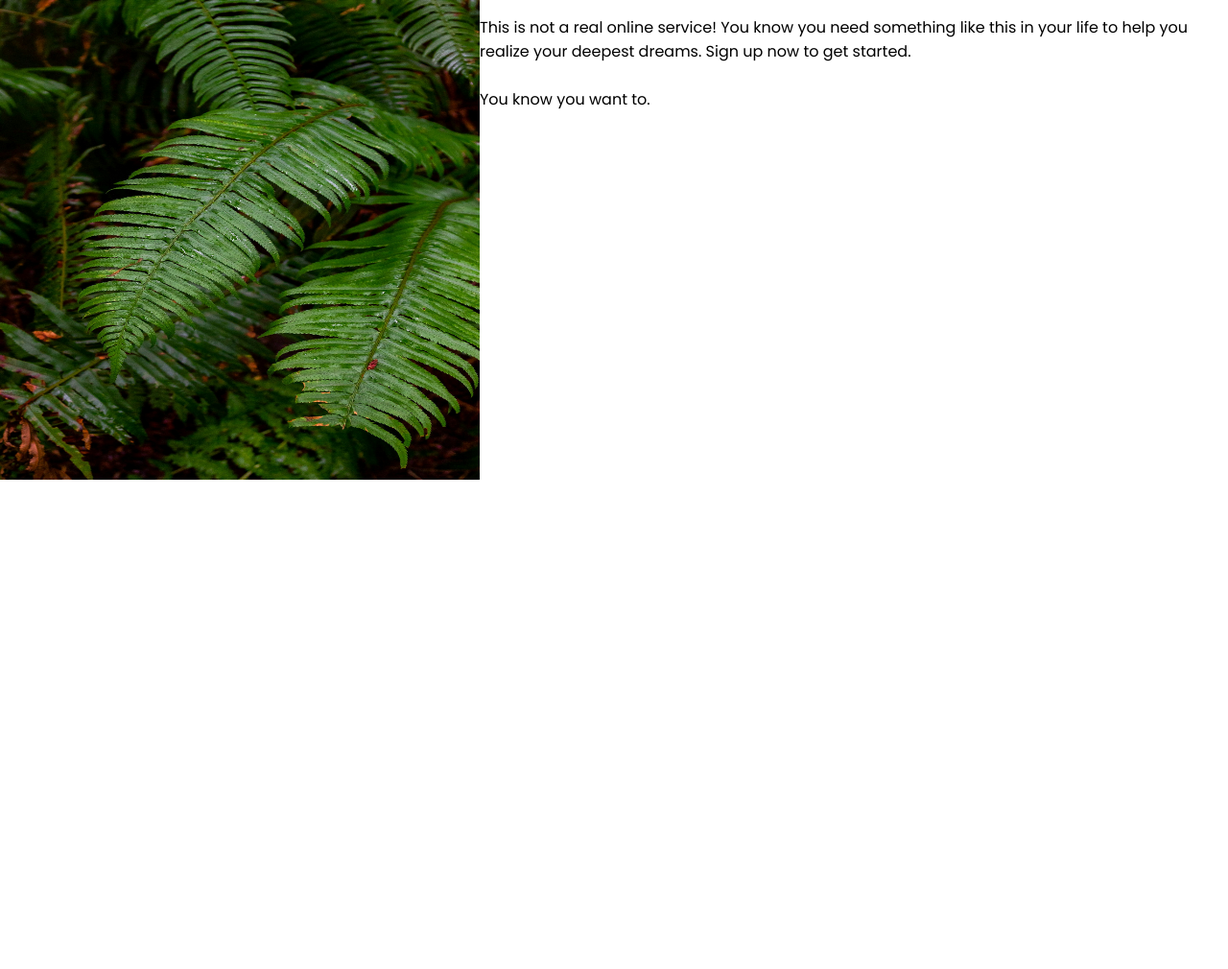
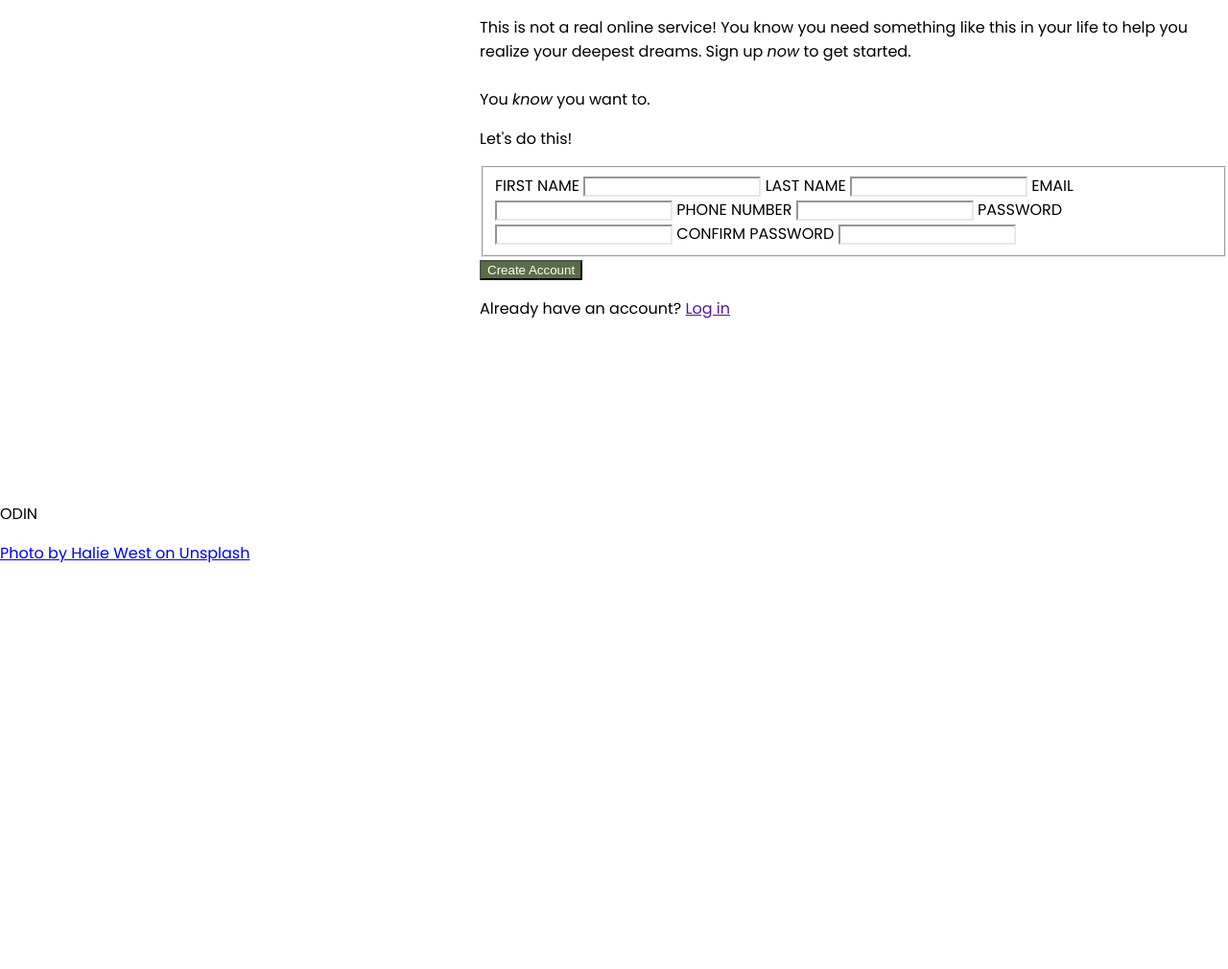
Before and after one commit to araujoviana/odin-signup-form, a plain HTML site: page index.html in a window 1280 px wide. Shown: the top 1010 px of the page at 96% size. After the commit the page ends 800 px from the top, so only its background shows below. Drawn offline with Linux system fonts and the light colour scheme; a web font is replaced by a local one.

Commit message:
Tweak input forms

```diff
--- a/index.html
+++ b/index.html
@@ -15,7 +15,7 @@
 <body>
     <div class="whole-website">
         <div class="left-cosmetic">
-            <img src="images/halie-west-25xggax4bSA-unsplash.jpg" alt="Photo of plants by Halie West on Unsplash">
+             <!-- <img src="images/halie-west-25xggax4bSA-unsplash.jpg" alt="Photo of plants by Halie West on Unsplash" class="plant-image"> -->
             <div class="odin-logo">
                 <img src="images/odin-lined.png" alt="odin logo" class="odin-image">
                 <p class="odin-text">ODIN</p>
@@ -27,12 +27,40 @@
                 <p class="description-text">
                     This is not a real online service! You know you need something
                     like this in your life to help you realize your deepest dreams.
-                    Sign up now to get started.
+                    Sign up <em>now</em> to get started.
                     <br><br>
-                    You know you want to.
+                    You <em>know</em> you want to.
                 </p>
             </div>
             <div class="form-area">
+
+                <p>Let's do this!</p>
+
+                <form action="" method="post">
+                    <fieldset>
+                        <label for="form-first-name">FIRST NAME</label>
+                        <input type="text" name="first-name" id="form-first-name">
+
+                        <label for="form-last-name">LAST NAME</label>
+                        <input type="text" name="first-name" id="form-first-name">
+
+                        <label for="form-email">EMAIL</label>
+                        <input type="email" name="form-email" id="form-email">
+
+                        <label for="form-telephone">PHONE NUMBER</label>
+                        <input type="tel" name="form-telephone" id="form-telephone">
+
+                        <label for="form-password">PASSWORD</label>
+                        <input type="password" name="form-password" id="form-password" class="error">
+
+                        <label for="form-confirm-password">CONFIRM PASSWORD</label>
+                        <input type="password" name="form-confirm-password" id="form-confirm-password" class="error">
+                    </fieldset>
+
+                    <button type="submit">Create Account</button>
+
+                    <p>Already have an account? <a href="">Log in</a></p>
+                </form>
 
             </div>
         </div>
--- a/styles/styles.css
+++ b/styles/styles.css
@@ -11,3 +11,18 @@ img {
     width: 500px;
     height: 500px;
 }
+
+
+button {
+    background-color: #596D48;
+    color: white;
+}
+
+input {
+    border-color: #E5E7EB;
+}
+
+input:focus {
+    border-color: lightblue;
+    box-shadow: 0 4px 8px;
+}
```
Also changed, not shown: scripts/scripts.js (added).
